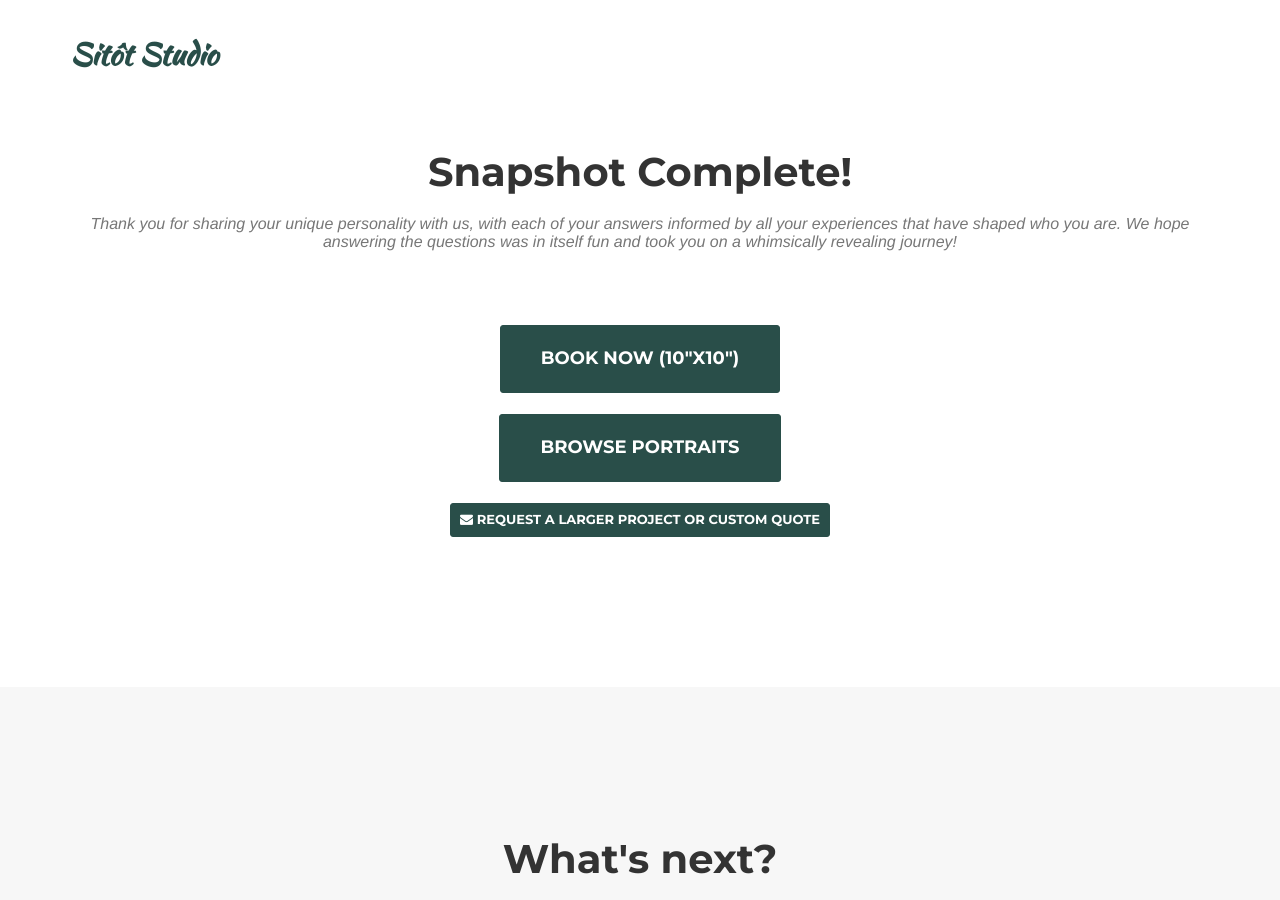
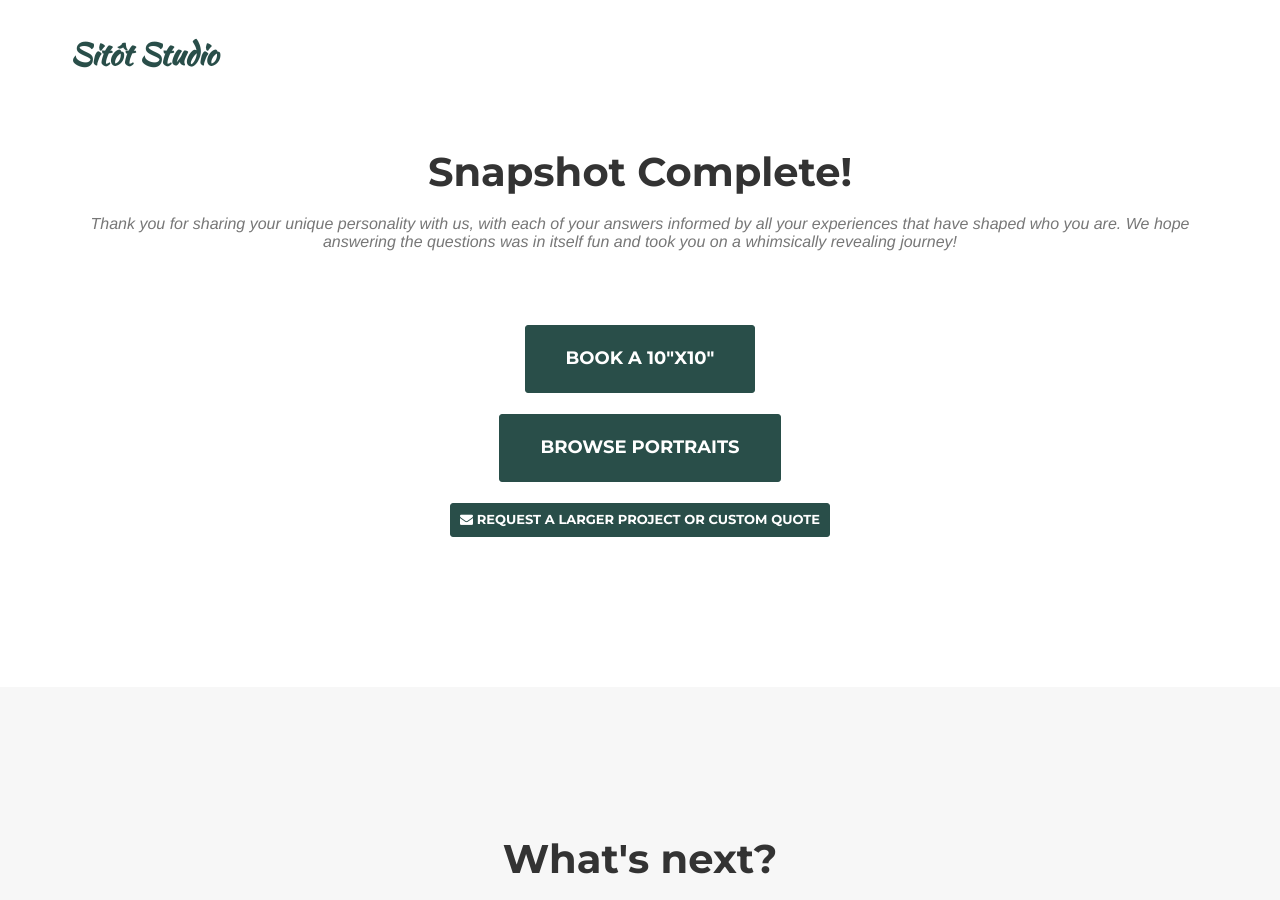
Before and after one commit to sitotstudio/sitotstudio.github.io, a Jekyll site: the page built from snapshot-complete.html, in a window 1280 px wide and 900 px high. Built offline with Jekyll 4.4.1, drawn with Linux system fonts in a browser that asks for light colours; some web fonts are replaced.

Commit message:
Update offerings link to snapshot

```diff
--- a/_includes/modals.html
+++ b/_includes/modals.html
@@ -30,7 +30,7 @@
                                     </strong>
                                 </li>
                             </ul>
-                            <button type="button" class="btn btn-default"><strong><a href="https://ko-fi.com/sitotstudio">Book</a></strong></button>
+                            <button type="button" class="btn btn-default"><strong><a href="https://sitot.ca/snapshot">Snapshot</a></strong></button>
                             <button type="button" class="btn btn-default" data-dismiss="modal"><i class="fa fa-times"></i> Close</button>
                         </div>
                     </div>
--- a/snapshot-complete.html
+++ b/snapshot-complete.html
@@ -19,7 +19,7 @@ permalink: /snapshot-complete/
           <div class="text-center" style="margin-top: 30px;">
             <a href="https://book.stripe.com/dRm7sK7Zb0R4979esugA801"
                class="btn btn-primary btn-xl">
-                Book Now (10"x10")
+                Book a 10"x10"
             </a>
             <br><br>
             <a href="https://cara.app/sitot/portfolio"
```
